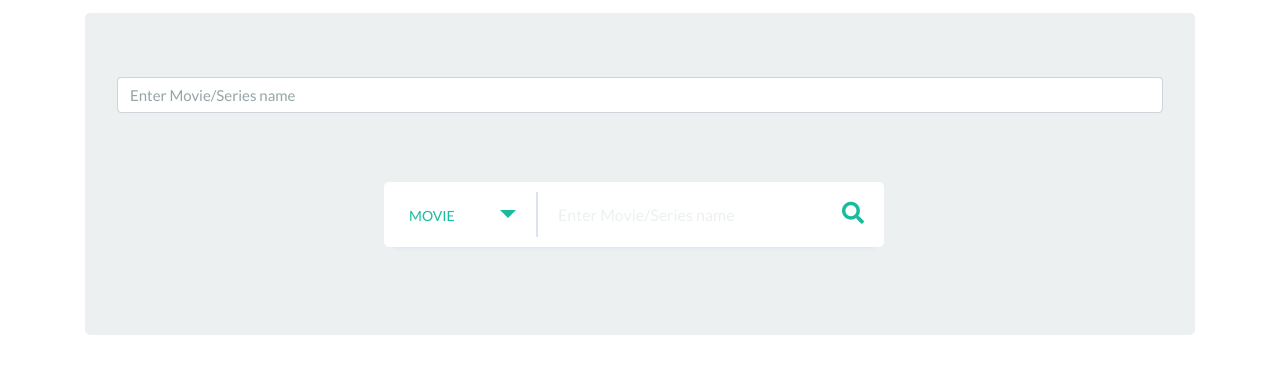
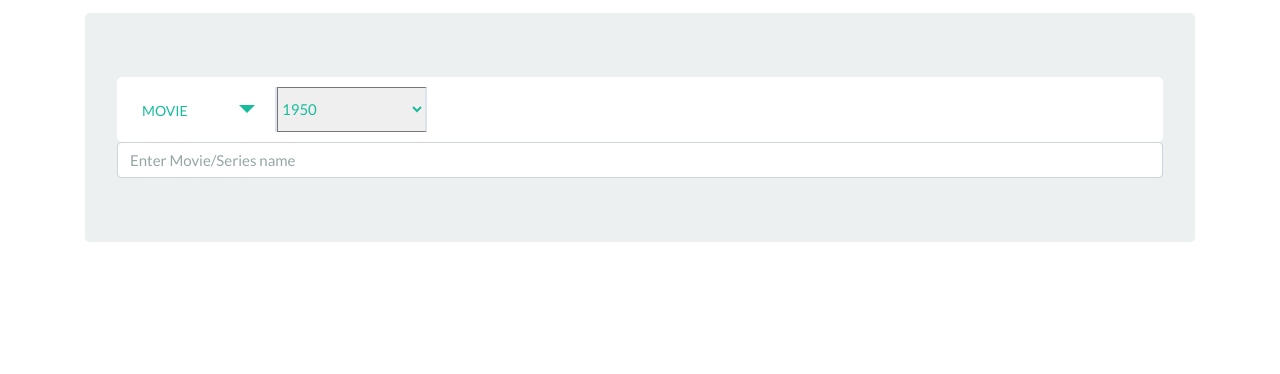
Before and after one commit to canter-nawab/Movies-And-Series-Hub, a plain HTML site: page index.html in a window 1280 px wide. Shown: the part 58-432 px from the top of the page. Drawn offline with nearby package versions, Linux system fonts and the light colour scheme.

Commit message:
added type and year

```diff
--- a/css/style.css
+++ b/css/style.css
@@ -1,22 +1,22 @@
 .jumbotron{
-     padding-bottom:20%;
-    /* flex-wrap:unset;
-    display:flex; */
+     /* padding-bottom:10%; */
+    /* flex-wrap:unset; */
+    /* display:flex;  */
 
 
 }
 .wrapper{
-    position:absolute;
+    /* position:absolute; */
     /* padding:0;
     margin:0; */
-    top:30%;
-    left:30%;
+    /* top:30%;
+    left:30%; */
 
 /*
     transform:translate(-50%,-50%); */
 }
 .wrapper .search_box{
-    width:500px;
+    /* width:500px; */
     background:#fff;
     height:65px;
     border-radius:5px;
--- a/index.html
+++ b/index.html
@@ -31,14 +31,19 @@
                                 <li>Episode</li>
                             </ul>
                         </div>
-                        <div class="search_field">
-                            <input type="text" class="input" placeholder="Enter Movie/Series name">
-                            <i class="fas fa-search"></i>
+
+                            <select id="year" class="dropdown"></select>
+
+                        <!-- <div class="search_field"> -->
+                            <!-- <input type="text" class="input" placeholder="Enter Movie/Series name">
+                            <i class="fas fa-search"></i> -->
                             <!-- <i class="svg-inline--fa fa-search fa-w-16"></i> -->
                             <!-- <svg aria-hidden="true" focusable="false" data-prefix="fas" data-icon="search" class="svg-inline--fa fa-search fa-w-16" role="img" xmlns="http://www.w3.org/2000/svg" viewBox="0 0 512 512"><path fill="currentColor" d="M505 442.7L405.3 343c-4.5-4.5-10.6-7-17-7H372c27.6-35.3 44-79.7 44-128C416 93.1 322.9 0 208 0S0 93.1 0 208s93.1 208 208 208c48.3 0 92.7-16.4 128-44v16.3c0 6.4 2.5 12.5 7 17l99.7 99.7c9.4 9.4 24.6 9.4 33.9 0l28.3-28.3c9.4-9.4 9.4-24.6.1-34zM208 336c-70.7 0-128-57.2-128-128 0-70.7 57.2-128 128-128 70.7 0 128 57.2 128 128 0 70.7-57.2 128-128 128z"></path></svg> -->
-                        </div>
+                        <!-- </div> -->
                     </div>
                 </div>
+
+
 
 
                     <!-- <form action="" id="searchForm">
@@ -56,6 +61,7 @@
 
 
             </div>
+
         </div>
         <div class="container">
             <div class="row" id="hub"></div>
@@ -66,6 +72,7 @@
             crossorigin="anonymous">
         </script>
         <script src="https://unpkg.com/axios/dist/axios.min.js"></script>
-        <script src="js/main.js"></script>
+        <script src="js/main.js">
+        </script>
     </body>
 </html>
--- a/js/main.js
+++ b/js/main.js
@@ -86,3 +86,11 @@ function selector(text){
     // });
 
 }
+
+var year = 1950;
+var till = 2020;
+var options = "";
+for(var y=year; y<=till; y++){
+options += "<option>"+ y +"</option>";
+}
+document.getElementById("year").innerHTML = options;
```
